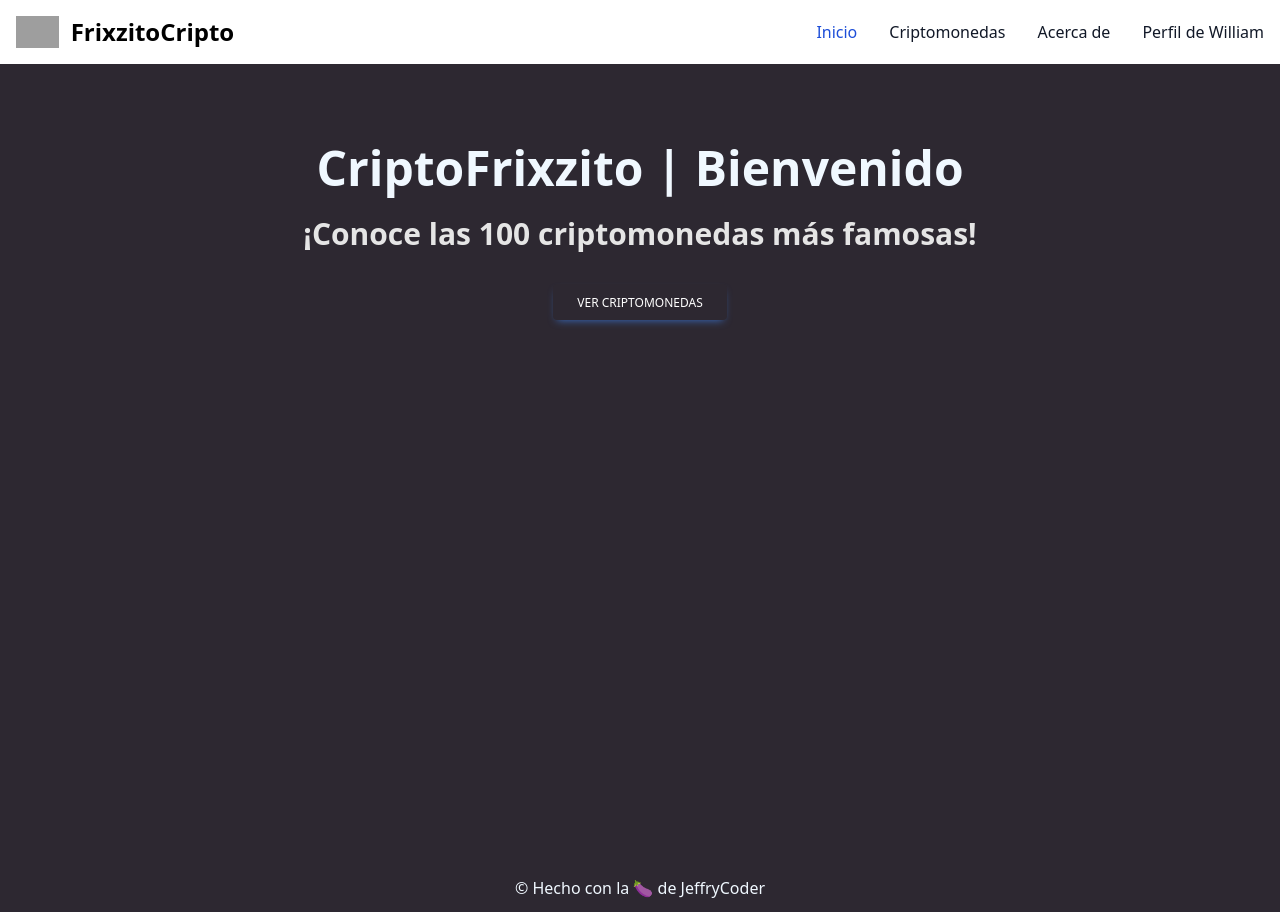
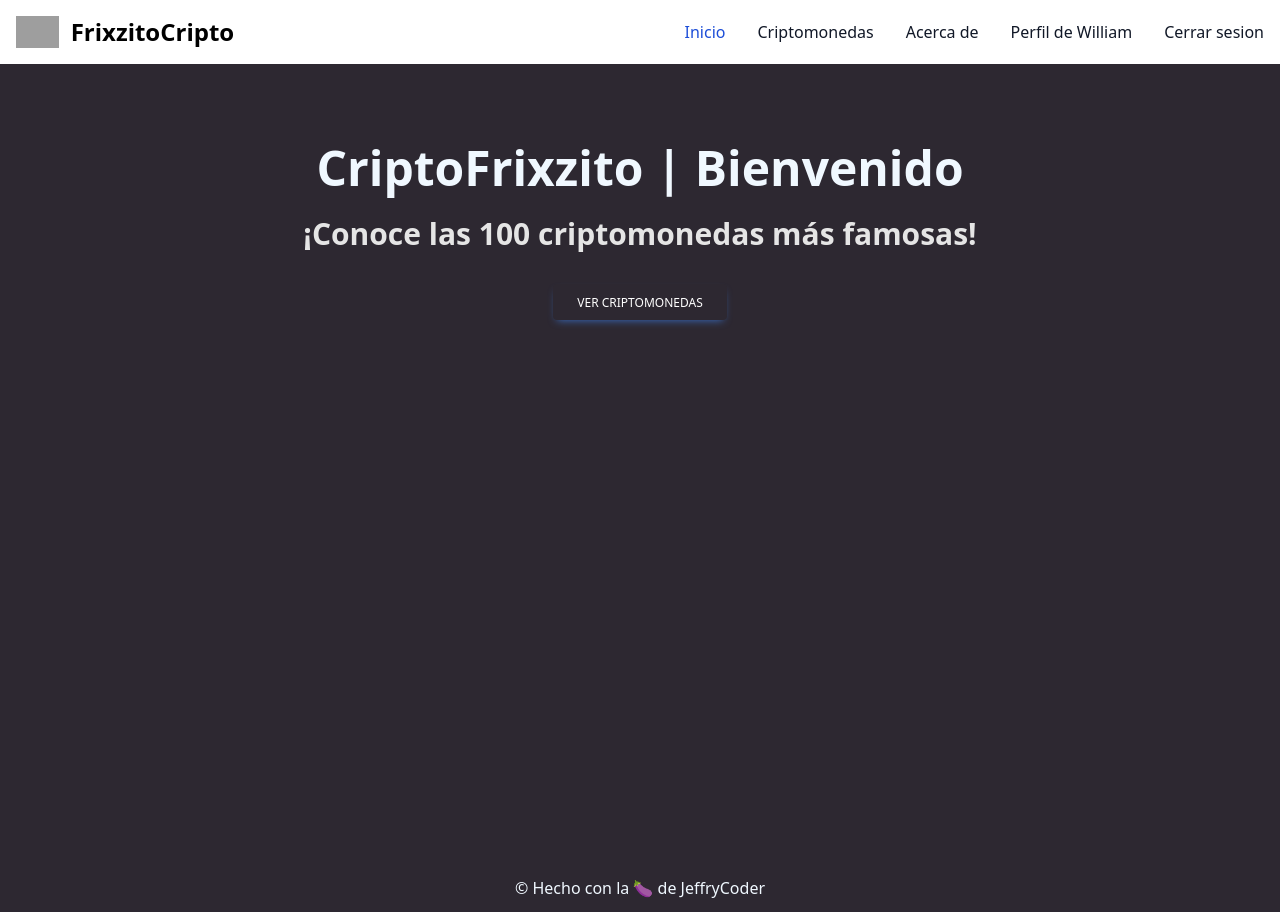
Before and after one commit to JeffryCoder/edteam, a React (Vite) app in the folder reactDesdeCero/proyecto-del-curso/: page / in a window 1280 px wide. Built offline with nearby package versions, Linux system fonts and the light colour scheme; sample sign-in values are in the browser's storage; grey boxes are pictures that could not be loaded.

Commit message:
Agregando boton de cerra sesion

```diff
--- a/reactDesdeCero/proyecto-del-curso/src/components/menu/Menu.jsx
+++ b/reactDesdeCero/proyecto-del-curso/src/components/menu/Menu.jsx
@@ -1,11 +1,12 @@
 // import { useContext } from 'react'
 import { useContext } from 'react'
-import { NavLink } from 'react-router-dom'
+import { NavLink, useNavigate } from 'react-router-dom'
 import { UserContext } from '../../context/UserContext'
 // import { UserContext } from '../../context/UserContext'
 
 const Menu = () => {
   const usuario = useContext(UserContext)
+  const navigate = useNavigate()
   return (
     <nav className='bg-white border-gray-200 dark:bg-gray-900'>
       <div className='max-w-screen-xl flex flex-wrap items-center justify-between mx-auto p-4'>
@@ -33,6 +34,18 @@
             <li>
               <NavLink to='/perfil' className='block py-2 pl-3 pr-4 text-gray-900 rounded hover:bg-gray-100 md:hover:bg-transparent md:border-0 md:hover:text-blue-700 md:p-0 dark:text-white md:dark:hover:text-blue-500 dark:hover:bg-gray-700 dark:hover:text-white md:dark:hover:bg-transparent'>Perfil de {usuario.nombre}</NavLink>
             </li>
+            <li>
+              <NavLink
+                to='/login'
+                onClick={() => {
+                  window.localStorage.removeItem('tokenFrixzitoCripto')
+                  navigate('/login')
+                }}
+                className='block py-2 pl-3 pr-4 text-gray-900 rounded hover:bg-gray-100 md:hover:bg-transparent md:border-0 md:hover:text-blue-700 md:p-0 dark:text-white md:dark:hover:text-blue-500 dark:hover:bg-gray-700 dark:hover:text-white md:dark:hover:bg-transparent'
+              >
+                Cerrar sesion
+              </NavLink>
+            </li>
           </ul>
         </div>
       </div>
```
